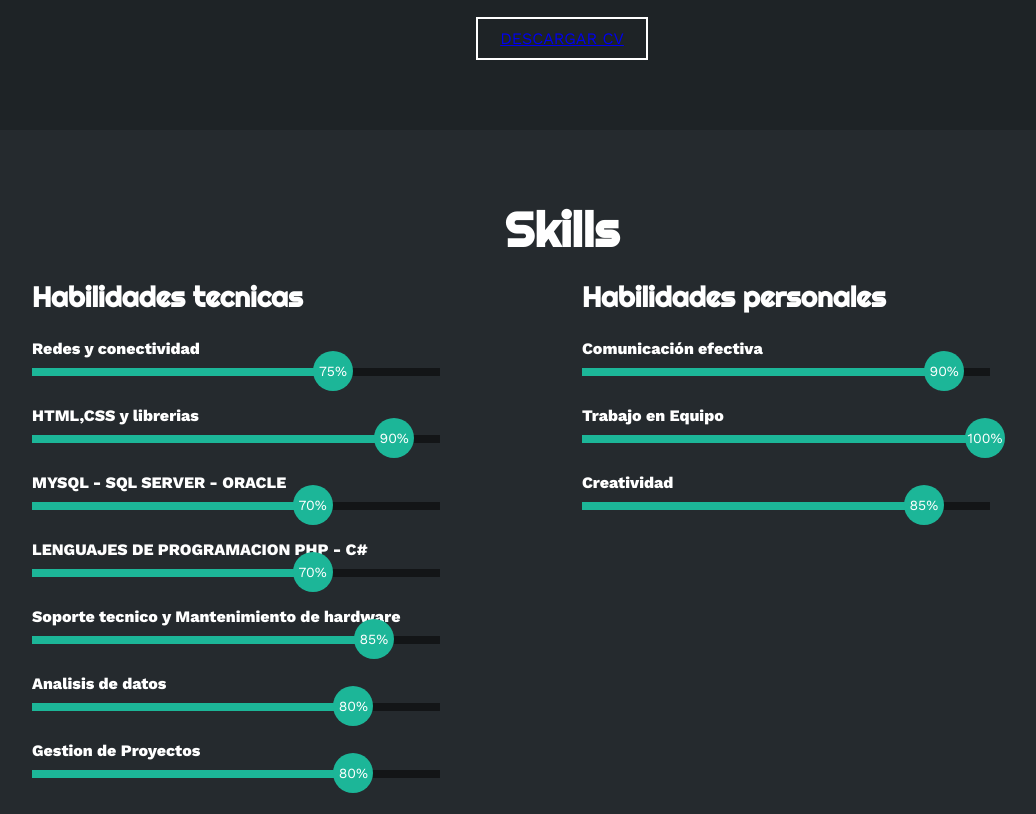
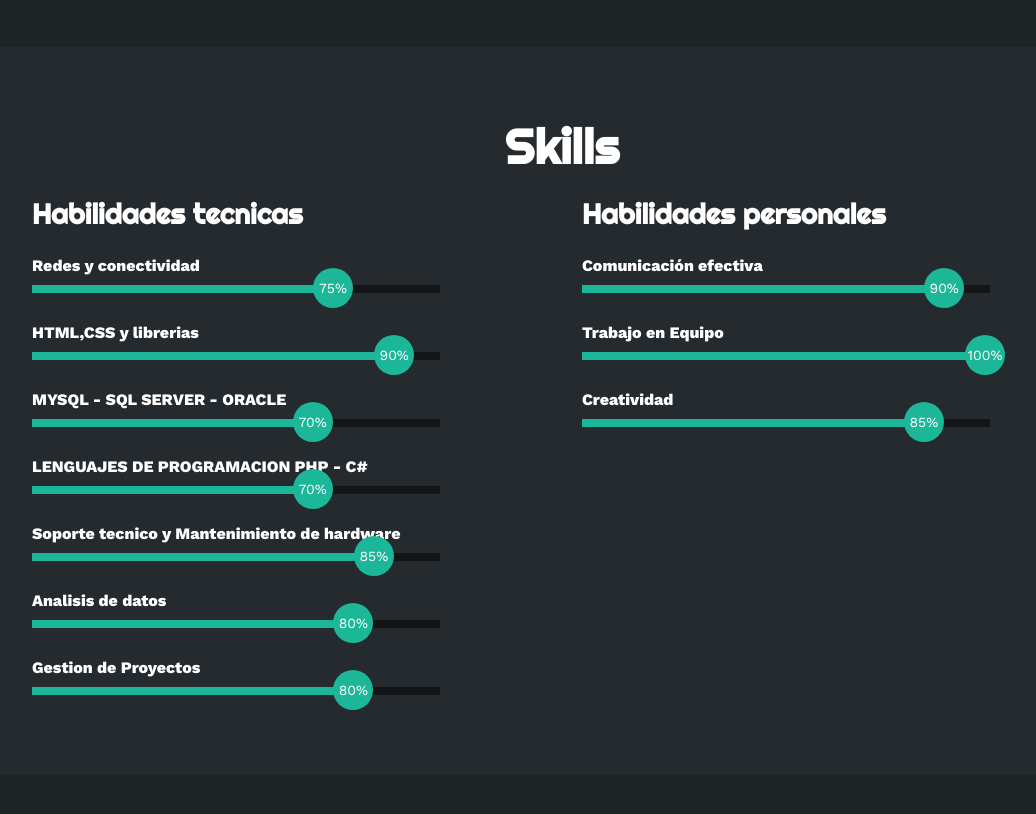
Before and after one commit to Edwinventura110/INNO-TECH-1.0, a plain HTML site: page index.html in a window 1280 px wide. Shown: the part 1306-2120 px from the top of the page, without its empty margins (78-1114 px from the left). Drawn offline with nearby package versions, Linux system fonts and the light colour scheme.

Commit message:
index.html

```diff
--- a/index.html
+++ b/index.html
@@ -109,11 +109,7 @@
                     </div>
                 </div>
             </div>
-            <button>
-                <a download = "CV - EDWIN VENTURA"  href="img/CURRICULUM VITAE EDWIN VENTURA.pdf" class="cta">DESCARGAR CV</a>
 
-                <span class="overlay"></span>
-            </button>
         </div>
     </section>
 
```
